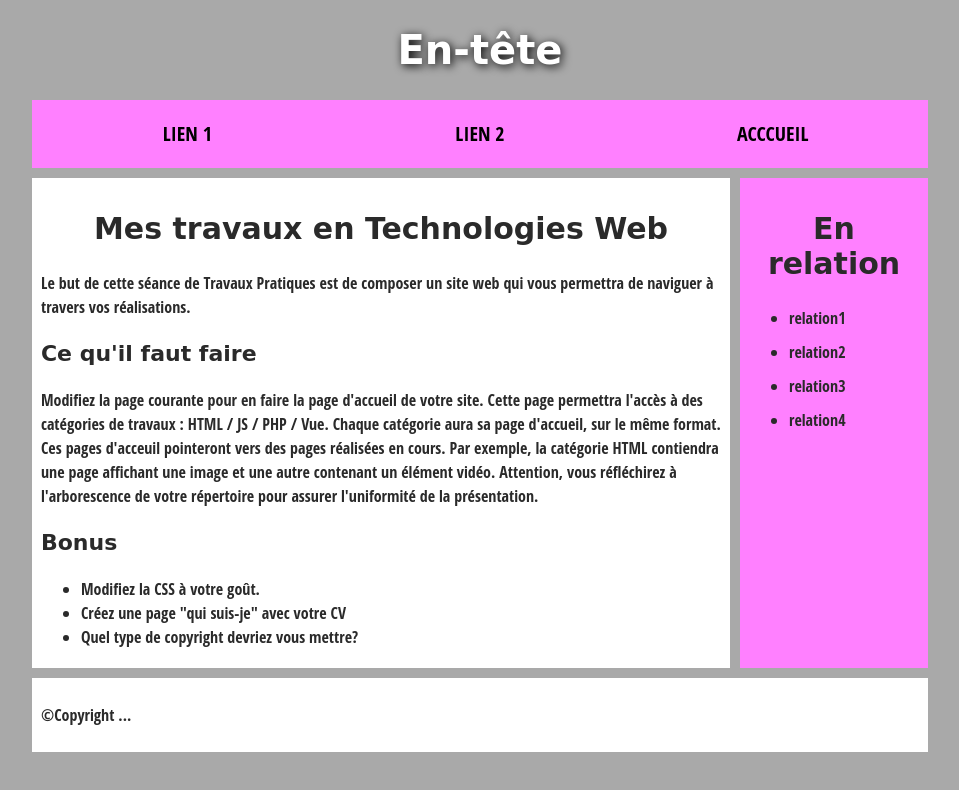
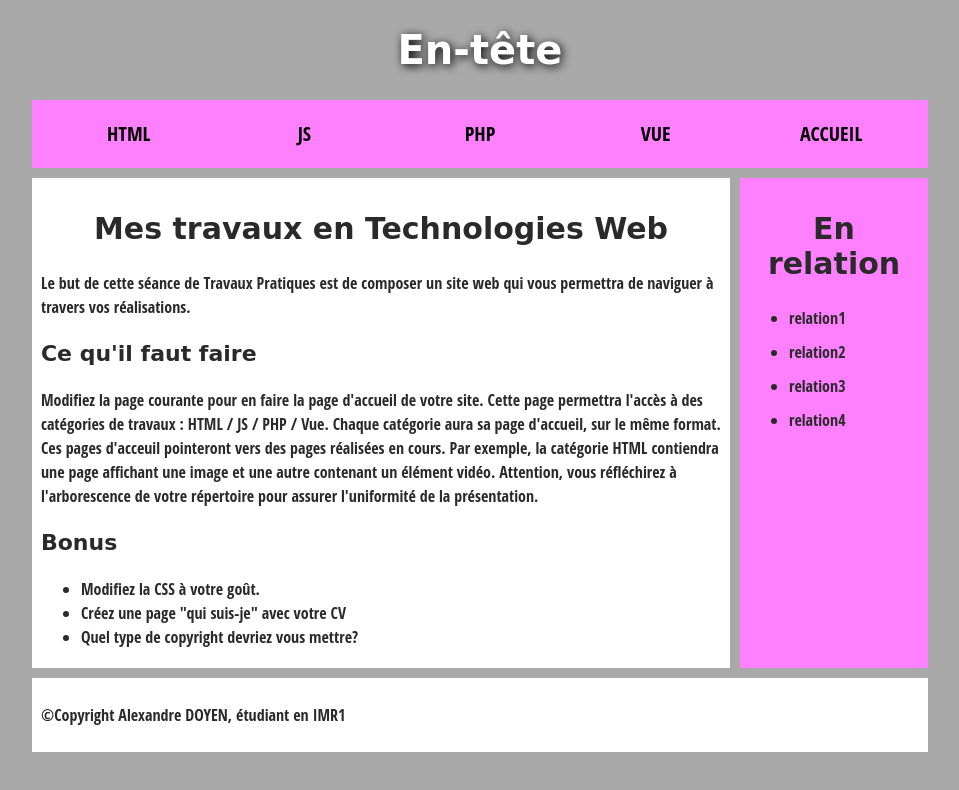
Before and after one commit to AlexandreDu22/AlexandreDu22.github.io, a plain HTML site: page index.html in a window 1280 px wide. Shown: the whole page, without its empty margins (160-1119 px from the left). Drawn offline with Linux system fonts and the light colour scheme.

Commit message:
Avancement

```diff
--- a/index.html
+++ b/index.html
@@ -15,11 +15,12 @@
 
     <nav>
       <ul>
-        <li><a href="./page1.html">Lien 1</a></li>
-        <li><a href="./page2.html">Lien 2</a></li>
-        <li><a href="./index.html">Acccueil</a></li>
+        <li><a href="./HTML.html">HTML</a></li>
+        <li><a href="./JS.html">JS</a></li>
+        <li><a href="./PHP.html">PHP</a></li>
+	<li><a href="./Vue.html">Vue</a></li>
+	<li><a href="./index.html">Accueil</a></li>
       </ul>
-
      </nav>
 
      <main>
@@ -52,7 +53,7 @@
     </main>
 
     <footer>
-      <p>©Copyright ... </p>
+      <p>©Copyright Alexandre DOYEN, étudiant en IMR1</p>
     </footer>
 
   </body>
```
Also changed, not shown: HTML.html (added, +31 -0 lines), JS.html (added), PHP.html (added), Vue.html (added).
